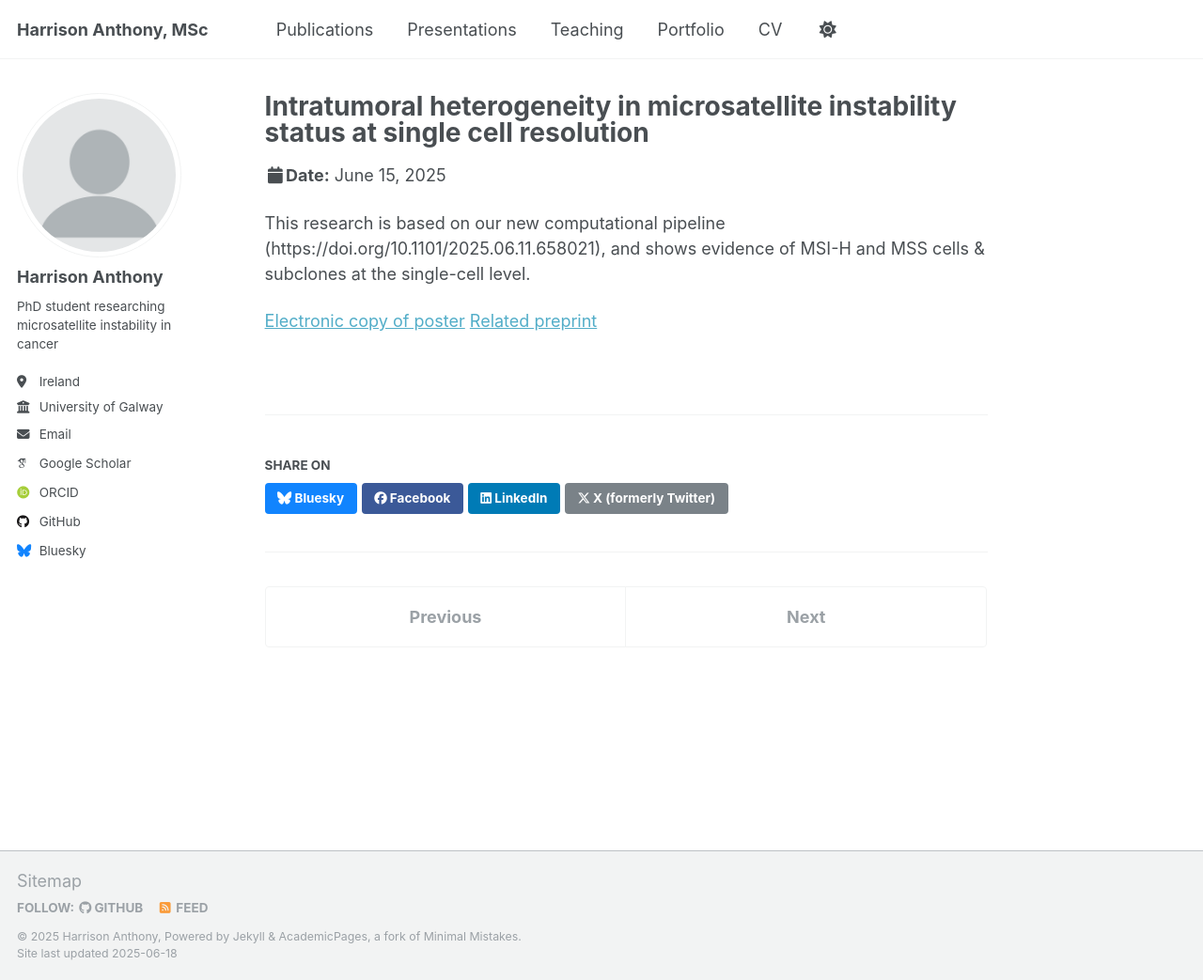
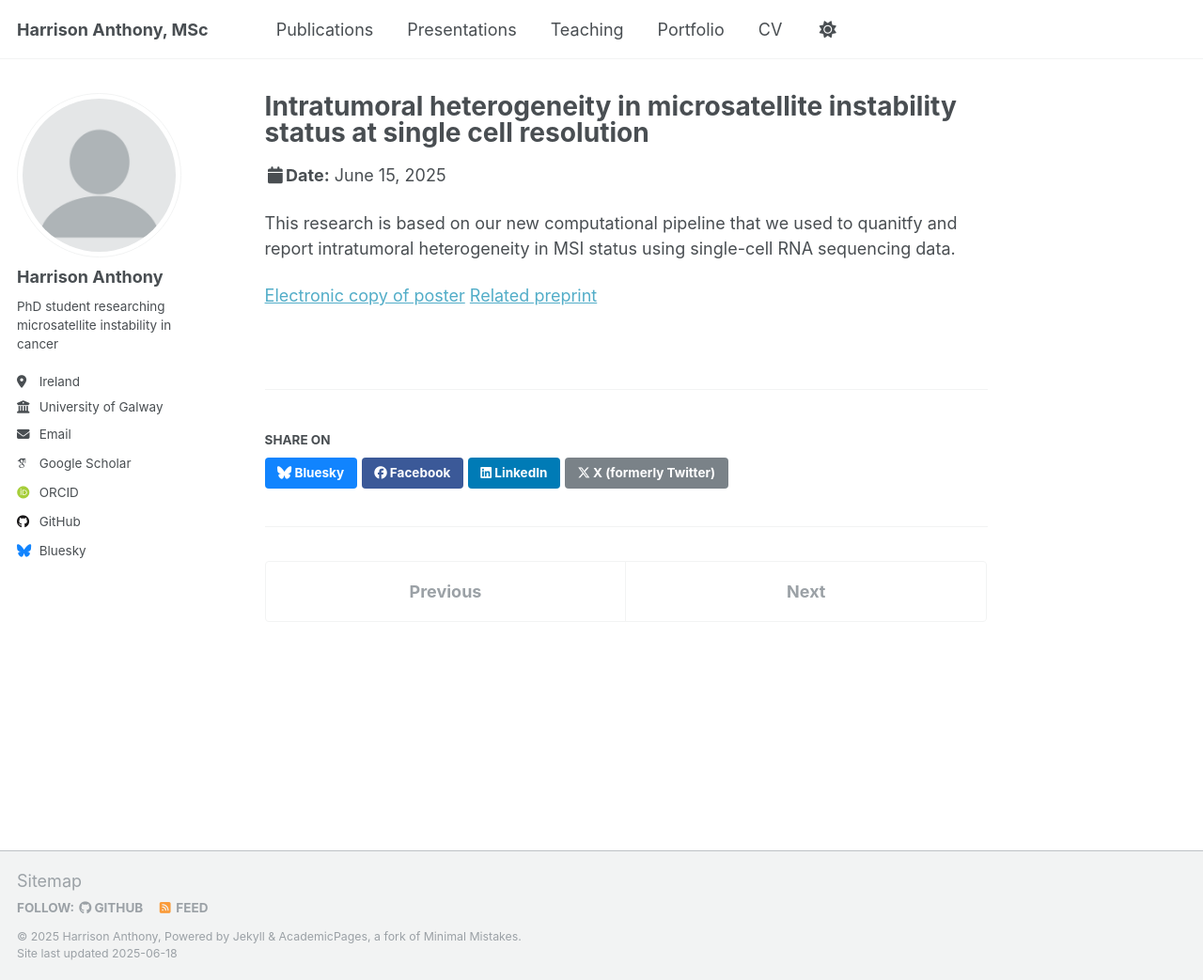
Before and after one commit to harrison-anth/harrison-anth.github.io, a Jekyll site: the page built from _talks/msih_ith.md, in a window 1280 px wide and 1043 px high. Shown: the whole window at 94% size. Built offline with Jekyll 4.4.1, drawn with Linux system fonts in a browser that asks for light colours; some web fonts are replaced.

Commit message:
updating all

```diff
--- a/_talks/msih_ith.md
+++ b/_talks/msih_ith.md
@@ -11,8 +11,8 @@ paperurl: 'http://harrison-anth.github.io/files/msi_ith.pdf'
 bibtexurl: 'http://harrison-anth.github.io/files/msih_ith.bibtex'
 poster: 'http://harrison-anth.github.io/files/msi_ith.pdf'
 ---
-This research is based on our new computational pipeline (https://doi.org/10.1101/2025.06.11.658021),
- and shows evidence of MSI-H and MSS cells & subclones at the single-cell level.
+This research is based on our new computational pipeline that we used to quanitfy and
+report intratumoral heterogeneity in MSI status using single-cell RNA sequencing data.
 
 [Electronic copy of poster](http://harrison-anth.github.io/files/msi_ith.pdf)
 [Related preprint](http://harrison-anth.github.io/files/msi_ith.pdf)
```
